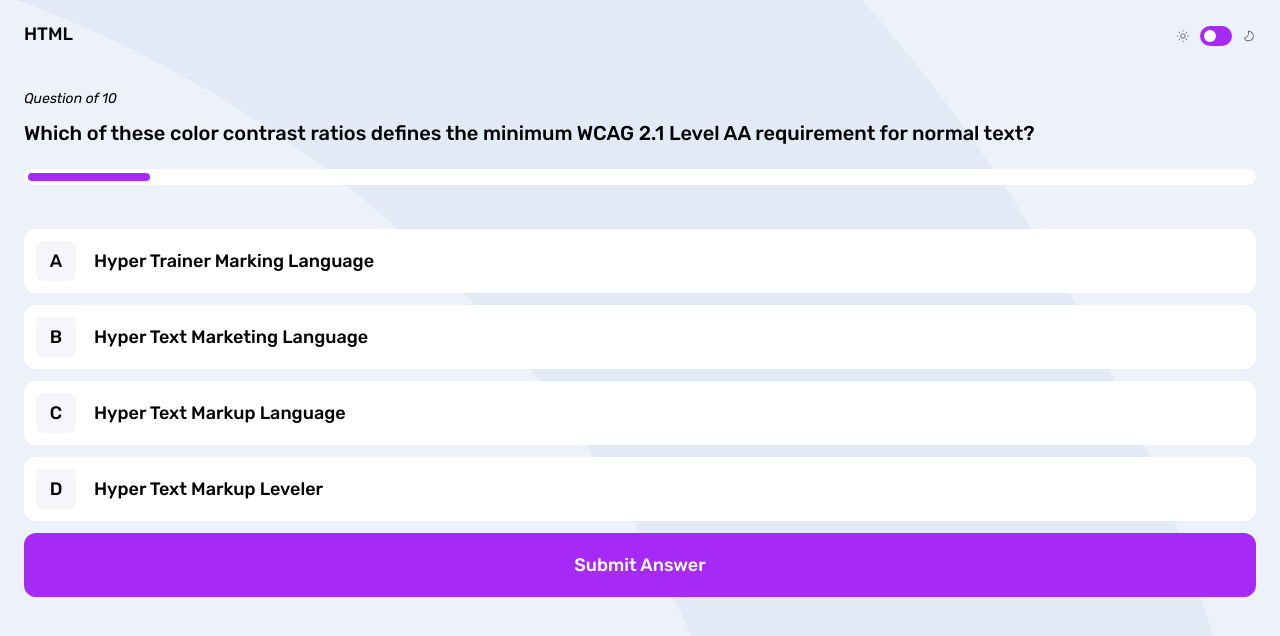
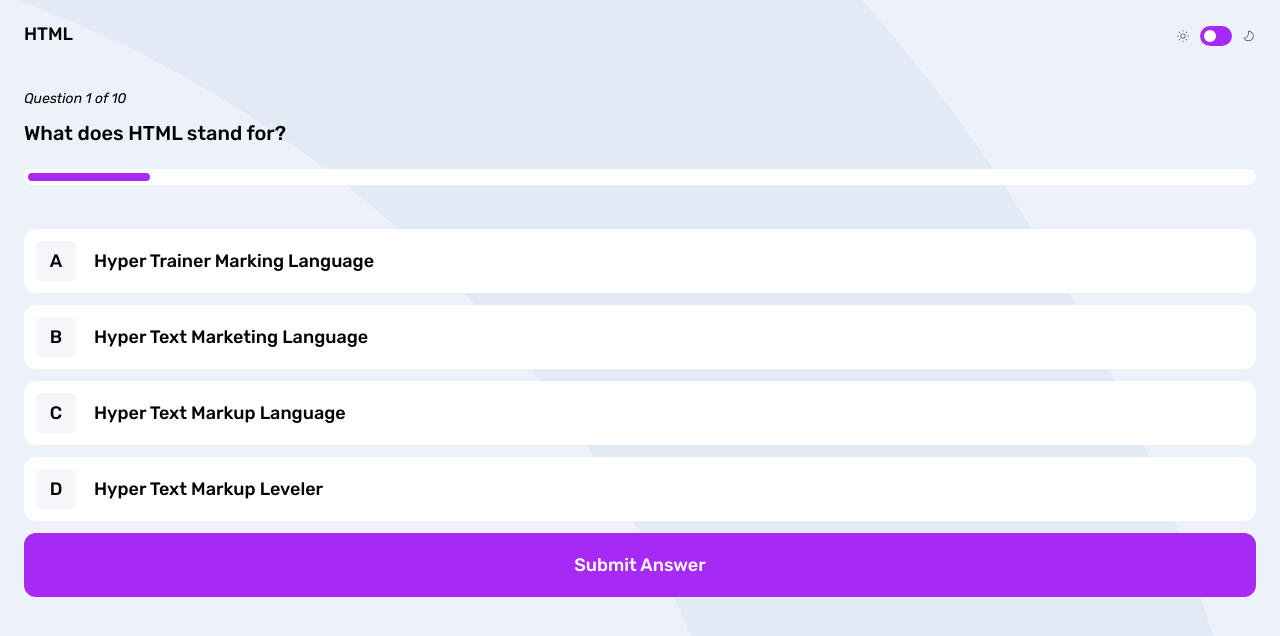
Before and after one commit to macsigner/exercise-frontend-quiz-app, a website built with webpack: page src/pages/index.html in a window 1280 px wide. Both pictures are taken after a click on the button "HTML". Built offline with nearby package versions, Linux system fonts and the light colour scheme; files whose address does not match are found by name.

Commit message:
fix: add escape of html strings

```diff
--- a/src/js/modules/Quizz.js
+++ b/src/js/modules/Quizz.js
@@ -25,6 +25,14 @@ class Quizz {
 
         document.addEventListener('submit', delegate('#answer', e => {
             e.preventDefault();
+            console.log(e.submitter);
+            if(e.submitter.matches('[data-quizz="next"]')) {
+                this.state.step++;
+
+                this.renderQuestion();
+
+                return;
+            }
 
             this.validateForm(e.target.closest('form'));
         }));
@@ -60,37 +68,40 @@ class Quizz {
         this.state.title = this.quiz.title;
         this.state.step = 0;
 
-        this.renderQuestion()
+        this.renderQuestion();
     }
 
     renderQuestion(index = this.state.step) {
         const step = this.quiz.questions[index];
 
         const answers = step.options.reduce((prev, current, i) => {
+            const answer = this._escapeHTML(current);
             return `${prev}
                 <label>
-                    <input type="radio" name="answer" value="${current}">
+                    <input type="radio" name="answer" value="${answer}">
                     <span class="button">
-                        <span class="button__icon">${String.fromCharCode(97 + i).toUpperCase()}</span>${current}
+                        <span class="button__icon">${String.fromCharCode(97 + i).toUpperCase()}</span>${answer}
                     </span>
                 </label>
             `;
         }, '');
+
         this.state.content = `
             <h2 class="meta-title">Question
-                <data-slot value="questionNumber"></data-slot>
+                ${index + 1}
                 of 10
             </h2>
-            <p class="question">Which of these color contrast ratios defines the minimum WCAG 2.1 Level AA requirement for normal text?</p>
+            <p class="question">${step.question}</p>
             <label><span class="invisible">Progress: </span>
                 <progress value="${index + 1}" max="${this.quiz.questions.length}"></progress>
             </label>
 
             <form id="answer">
                 <fieldset>${answers}
-                    <button class="button button--submit">Submit Answer</button>
+                    <button class="button button--submit" data-quizz="submit">Submit Answer</button>
                     <p class="error"></p>
                 </fieldset>
+                <button class="button button--submit" data-quizz="next">Next</button>
             </form>
             `;
         this.render();
@@ -99,7 +110,7 @@ class Quizz {
     validateForm(form) {
         const givenAnswer = (new FormData(form)).get('answer');
 
-        if(!givenAnswer) {
+        if (!givenAnswer) {
             form.querySelector('.error').innerHTML = 'Please select an answer';
 
             return;
@@ -118,6 +129,13 @@ class Quizz {
             form.querySelector(`[type="radio"][value="${step.answer}"]`).nextElementSibling.classList.add('button--valid');
         }
     }
+
+    _escapeHTML(str) {
+        const text = document.createElement('div');
+        text.textContent = str;
+
+        return text.innerHTML;
+    }
 }
 
 export default Quizz;
--- a/src/scss/main.scss
+++ b/src/scss/main.scss
@@ -362,3 +362,15 @@ progress {
         background-color: #F6E7FF;
     }
 }
+
+[disabled] [data-quizz="submit"] {
+    display: none;
+}
+
+[data-quizz="next"] {
+    display: none;
+
+    [disabled] ~ & {
+        display: block;
+    }
+}
```
